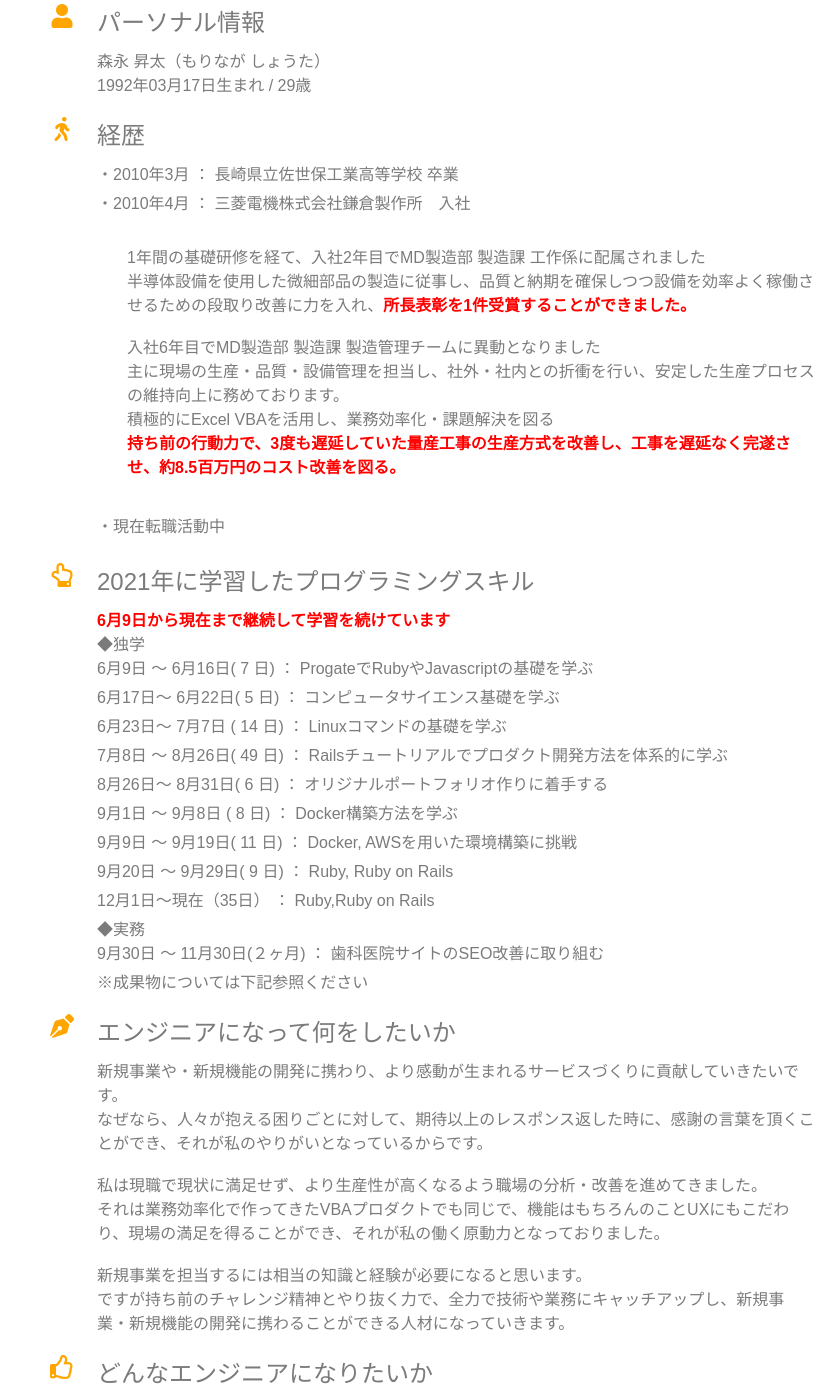
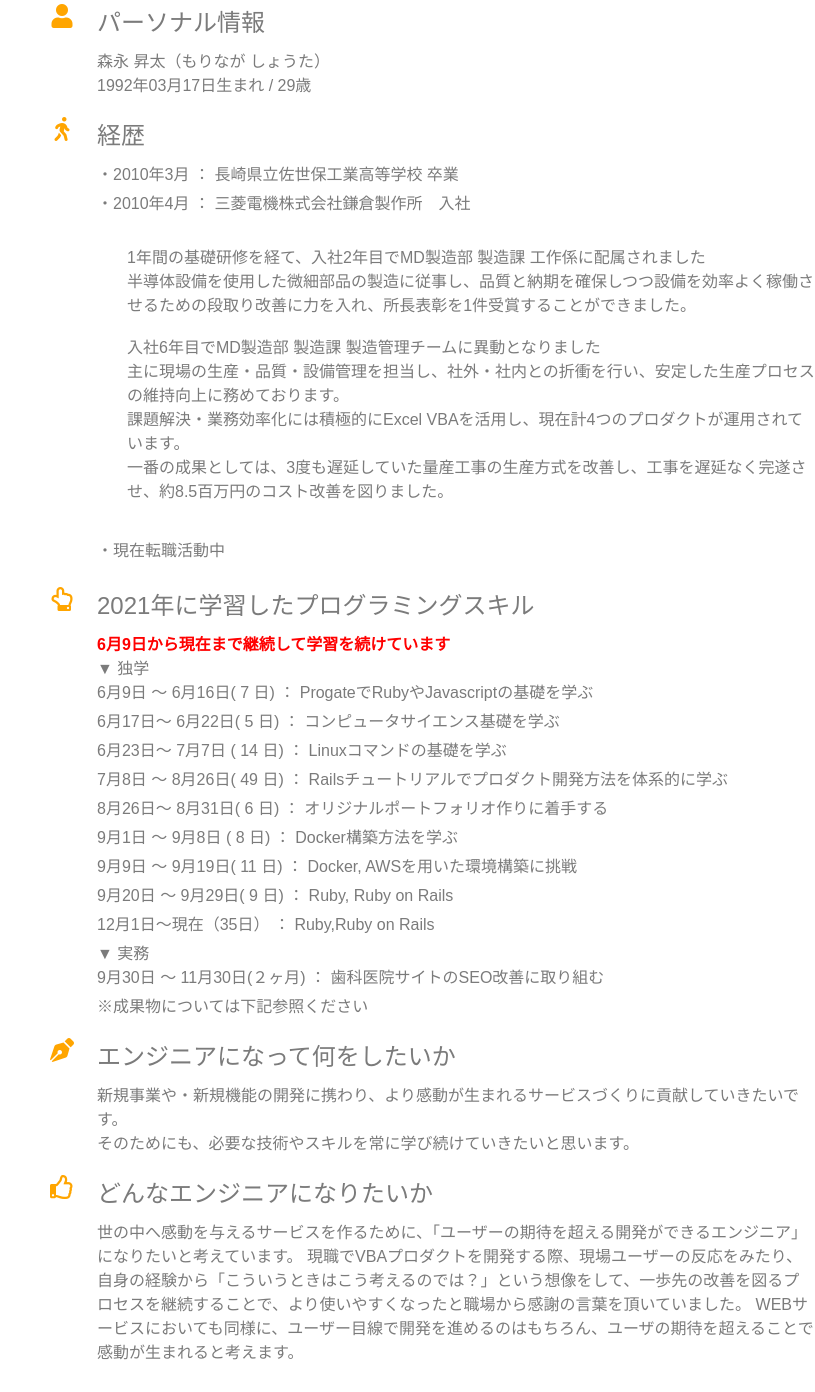
Before and after one commit to moriw0/portfolio_site, a plain HTML site: page index.html in a window 1280 px wide. Shown: the part 201-1593 px from the top of the page, 465-1280 px from the left. Drawn offline with nearby package versions, Linux system fonts and the light colour scheme.

Commit message:
improve WILL

```diff
--- a/index.html
+++ b/index.html
@@ -103,12 +103,12 @@
                   ・2010年4月 ： 三菱電機株式会社鎌倉製作所　入社
                   <div class="indent">
                     1年間の基礎研修を経て、入社2年目でMD製造部 製造課 工作係に配属されました<br>
-                    半導体設備を使用した微細部品の製造に従事し、品質と納期を確保しつつ設備を効率よく稼働させるための段取り改善に力を入れ、<span class="red-bold">所長表彰を1件受賞することができました。</span><br>
+                    半導体設備を使用した微細部品の製造に従事し、品質と納期を確保しつつ設備を効率よく稼働させるための段取り改善に力を入れ、所長表彰を1件受賞することができました。<br>
                     <br>
                     入社6年目でMD製造部 製造課 製造管理チームに異動となりました<br>
                     主に現場の生産・品質・設備管理を担当し、社外・社内との折衝を行い、安定した生産プロセスの維持向上に務めております。<br>
-                    積極的にExcel VBAを活用し、業務効率化・課題解決を図る<br>
-                    <span class="red-bold">持ち前の行動力で、3度も遅延していた量産工事の生産方式を改善し、工事を遅延なく完遂させ、約8.5百万円のコスト改善を図る。</span>
+                    課題解決・業務効率化には積極的にExcel VBAを活用し、現在計4つのプロダクトが運用されています。<br>
+                    一番の成果としては、3度も遅延していた量産工事の生産方式を改善し、工事を遅延なく完遂させ、約8.5百万円のコスト改善を図りました。</span>
                   </div>
                 </li>
                 <li>・現在転職活動中</li>
@@ -122,7 +122,7 @@
             <div class="info">
               <h3 class="top_info">2021年に学習したプログラミングスキル</h3>
               <p class="red-bold">6月9日から現在まで継続して学習を続けています</p>
-              <ul>◆独学
+              <ul>▼ 独学
                 <li>6月9日 〜 6月16日( 7 日)  ： ProgateでRubyやJavascriptの基礎を学ぶ</li>
                 <li>6月17日〜 6月22日( 5 日)  ： コンピュータサイエンス基礎を学ぶ</li>
                 <li>6月23日〜 7月7日 ( 14 日) ： Linuxコマンドの基礎を学ぶ</li>
@@ -133,7 +133,7 @@
                 <li>9月20日 〜 9月29日( 9 日) ： Ruby, Ruby on Rails</li>
                 <li>12月1日〜現在（<span id="ruby_stady"></span>日） ： Ruby,Ruby on Rails</li>
               </ul>
-              <ul>◆実務
+              <ul>▼ 実務
                 <li>9月30日 〜 11月30日(２ヶ月)  ： 歯科医院サイトのSEO改善に取り組む</li>
               </ul>
               <p>※成果物については下記参照ください</p>
@@ -147,13 +147,7 @@
               <h3 class="top_info">エンジニアになって何をしたいか</h3>
               <p>
                 新規事業や・新規機能の開発に携わり、より感動が生まれるサービスづくりに貢献していきたいです。<br>
-                なぜなら、人々が抱える困りごとに対して、期待以上のレスポンス返した時に、感謝の言葉を頂くことができ、それが私のやりがいとなっているからです。<br>
-                <br>
-                私は現職で現状に満足せず、より生産性が高くなるよう職場の分析・改善を進めてきました。<br>
-                それは業務効率化で作ってきたVBAプロダクトでも同じで、機能はもちろんのことUXにもこだわり、現場の満足を得ることができ、それが私の働く原動力となっておりました。<br>
-                <br>
-                新規事業を担当するには相当の知識と経験が必要になると思います。<br>
-                ですが持ち前のチャレンジ精神とやり抜く力で、全力で技術や業務にキャッチアップし、新規事業・新規機能の開発に携わることができる人材になっていきます。<br>
+                そのためにも、必要な技術やスキルを常に学び続けていきたいと思います。<br>
               </p>
             </div>
           </section>
@@ -164,19 +158,9 @@
             <div id="future" class="info">
               <h3 class="top_info">どんなエンジニアになりたいか</h3>
               <p>
-                世の中へ感動を与えるサービスを作るために、ユーザーの期待を超える開発ができるエンジニアになりたいと考えています。<br>
-                <br>
-                そう思うようになったのは現職の経験からです。<br>
-                現職では、現場で使用する工具がどこに行ったか分からなくなり、捜索に時間を要すという課題に直面したことがあります。数百もある工具は、形・大小様々で工具番号が刻印されていますが、現場のあちこちに保管されている状況でした。<br>
-                対策として、工具を番地管理した上でVBAによって所在を検索するシステムを構築し、工具番号をキーに、工具が格納されている箱番号を表示することで、所在問題の解決を図ることができました。<br>
-                <br>
-                しかしユーザが箱の中から目的の工具を探すのに手間取り、結局捜索に時間を要していることに気付きます。<br>
-                追加対策として、検索結果に工具写真も表示することで、より探しやすくなったと職場全員から感謝の言葉をいただき、身になる改善ができたと嬉しく思いました。<br>
-                <br>
-                同様に、エンジニアとなり開発に携わるようになっても、ただ課題を解決するだけでなく、ユーザー目線で開発をすることで、サービスの価値が高まり感動が生まれると考えます。<br>
-                一方でユーザー目線を取り入れることは、技術を含めたサービス全体を把握した上で成り立つことだとも考えます。<br>
-                <br>
-                そこで私は、サービスで使用される技術に全力でキャッチアップするところから始め、上流から下流まで担当しサービス全体を理解していき、ユーザー目線に立ち開発ができるエンジニアとなり、世の中へ感動を与えるサービスを作っていきたいと考えています。
+                世の中へ感動を与えるサービスを作るために、「ユーザーの期待を超える開発ができるエンジニア」になりたいと考えています。
+                現職でVBAプロダクトを開発する際、現場ユーザーの反応をみたり、自身の経験から「こういうときはこう考えるのでは？」という想像をして、一歩先の改善を図るプロセスを継続することで、より使いやすくなったと職場から感謝の言葉を頂いていました。
+                WEBサービスにおいても同様に、ユーザー目線で開発を進めるのはもちろん、ユーザの期待を超えることで感動が生まれると考えます。
               </p>
               <!-- <section>
                 <h4>1.変化を起こす</h4>
@@ -250,7 +234,7 @@
               <h4 class="top_info">実務で学んだこと</h4>
               <ul>▼ SEO改善に関するクライアントへの施策提案
                 <li>・知らない用語、技術への学習方法</li>
-                <li>・HowだけでなくWhatを明確にした施策提案</li>
+                <li>・論点を明確にすることでテキストコミュニケーションが</li>
               </ul>
               <ul>▼ 都道府県選択ページにおける都道府県全国表示対応
                 <li>・Rubyでの配列制作方法</li>
@@ -292,11 +276,12 @@
               <i class="fas fa-chalkboard"></i>
             </div>
             <div class="info">
-              <h4 class="top_info">アプリの概要</h4>
+              <h4 class="top_info">システムの概要</h4>
               <ul>
-                <li>・初めて作成したWordPressの自作テーマ</li>
-                <!-- <li>・ブログデザインから作成</li>
-                <li>・記事追加、アイキャッチ画像の表示、お問い合わせ機能、目次、検索機能等、一般的な機能は実装</li> -->
+                <li>・大小形様々な工具の所在を検索するシステム</li>
+                <li>・所在検索機能</li>
+                <li>・持ち出し返却機能</li>
+                <li>・新規工具登録機能</li>
               </ul>
             </div>
           </section>
@@ -315,11 +300,12 @@
             </div>
             <div class="info">
               <h4 class="top_info">こだわりポイント</h4>
+              <p><span class="red-bold">現場ユーザーが使いやすいよう設計しました！</span></p>
               <ul>
-                <!-- <li>・WordPressのコード作成のため、PHPの基礎を一通り学習</li>
-                <li>・投稿記事のURLをTwitterで投稿すると、サムネイル画像が表示されリンクとなる</li>
-                <li>・会話風な記事を作る事ができるふきだし機能を、ショートコードで作成</li>
-                <li>・レスポンシブ対応</li> -->
+                <li>・所在検索結果に工具写真と保管箱の画像を表示</li>
+                <li>・工具番号は大文字小文字半角全角問わず入力可能</li>
+                <li>・検索された工具が持ち出されている場合、自動で持ち出し管理画面へ遷移</li>
+                <li>・増産された工具もガイダンスによって追加登録可能</li>
               </ul>
             </div>
           </section>
```
